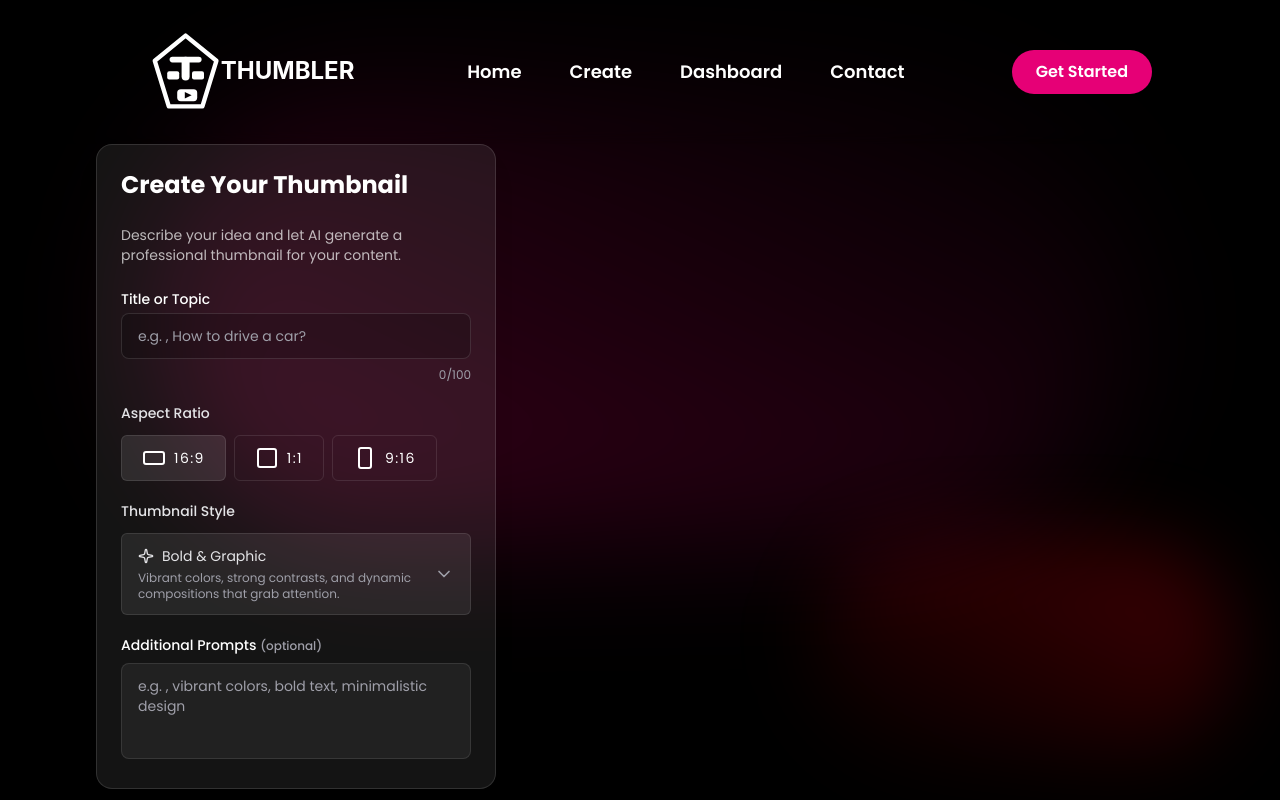
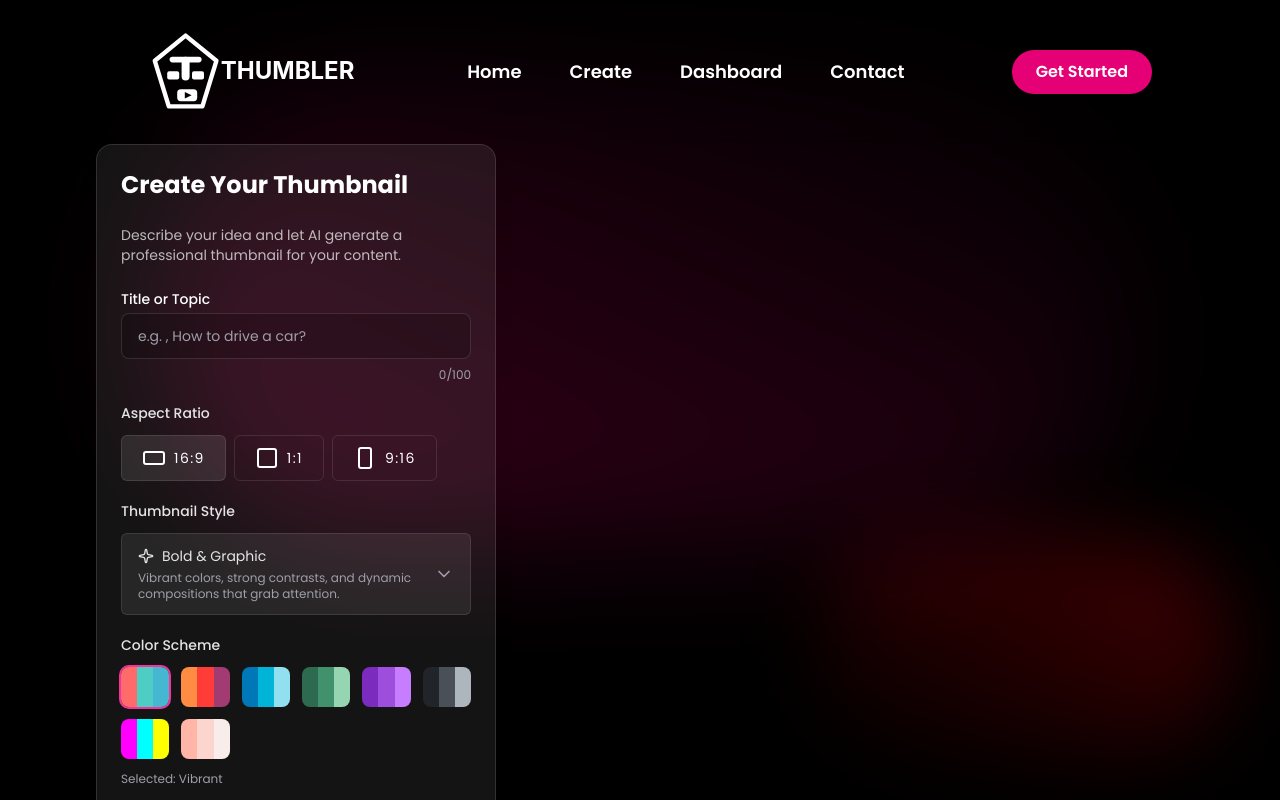
Before and after one commit to sus130/THUMBLER-AI-THUMBNAIL-GENERATOR, a React (Vite) app: page /create/1 in a window 1280 px wide. Shown: the top 800 px of the page. Built offline with nearby package versions, Linux system fonts and the light colour scheme.

Commit message:
Update project

```diff
--- a/src/components/ColorSchemeSelector.tsx
+++ b/src/components/ColorSchemeSelector.tsx
@@ -1,69 +1,30 @@
-import { ChevronDownIcon } from "lucide-react";
+import React from 'react';
 import { colorSchemes } from "../assests/assets";
 
-const ColorSchemeSelector = ({
-    value,
-    onChange,
-    isOpen,
-    setIsOpen,
-}: {
-    value: string;
-    onChange: (id: string) => void;
-    isOpen: boolean;
-    setIsOpen: (open: boolean) => void;
-}) => {
-    const currentScheme = colorSchemes.find((cs) => cs.id === value);
-
+const ColorSchemeSelector = ({ value, onChange }: { value: string; onChange: (color: string) => void }) => {
     return (
-        <div className="relative space-y-3">
+        <div className="space-y-3">
             <label className="block text-sm font-medium text-zinc-200">Color Scheme</label>
 
-            <button
-                type="button"
-                onClick={() => setIsOpen(!isOpen)}
-                className="flex w-full items-center justify-between rounded-md border px-4 py-3 text-left transition bg-white/8 border-white/10 text-zinc-200 hover:bg-white/12"
-            >
-                <div className="space-y-1 flex-1">
-                    <div className="flex items-center gap-3">
-                        <div
-                            className="h-6 w-6 rounded border border-white/20"
-                            style={{
-                                background: `linear-gradient(135deg, ${currentScheme?.colors[0]}, ${currentScheme?.colors[1]})`,
-                            }}
-                        />
-                        <span>{currentScheme?.name}</span>
-                    </div>
-                </div>
-                <ChevronDownIcon
-                    className={`h-5 w-5 text-zinc-400 transition-transform ${
-                        isOpen ? "rotate-180" : ""
-                    }`}
-                />
-            </button>
-
-            {isOpen && (
-                <div className="absolute top-full z-50 mt-1 w-full rounded-md border border-white/12 bg-black/20 backdrop-blur-3xl shadow-lg max-h-96 overflow-y-auto">
+            <div className="grid grid-cols-6 gap-3">
                 {colorSchemes.map((scheme) => (
                     <button
                         key={scheme.id}
+                        onClick={() => onChange(scheme.id)}
+                        className={`relative rounded-lg transition-all ${value === scheme.id ? 'ring-2 ring-pink-500' : ''}`}
+                        title={scheme.name}
                         type="button"
-                            onClick={() => {
-                                onChange(scheme.id);
-                                setIsOpen(false);
-                            }}
-                            className="flex w-full items-center gap-3 px-4 py-3 text-left transition hover:bg-black/30"
                     >
-                            <div
-                                className="h-6 w-6 rounded border border-white/20 flex-shrink-0"
-                                style={{
-                                    background: `linear-gradient(135deg, ${scheme.colors[0]}, ${scheme.colors[1]})`,
-                                }}
-                            />
-                            <span className="text-zinc-100">{scheme.name}</span>
+                        <div className="flex h-10 rounded-lg overflow-hidden">
+                            {scheme.colors.map((color, i) => (
+                                <div key={i} className="flex-1" style={{ backgroundColor: color }} />
+                            ))}
+                        </div>
                     </button>
                 ))}
             </div>
-            )}
+
+            <p className="text-xs text-zinc-400">Selected: {colorSchemes.find((s) => s.id === value)?.name}</p>
         </div>
     );
 };
--- a/src/pages/Create.tsx
+++ b/src/pages/Create.tsx
@@ -4,6 +4,7 @@ import SoftBackdrop from "../components/SoftBackdrop";
 import AspectRatioSelector from "../components/AscpectRatioSelector";
 import StyleSelector from "../components/StyleSelector";
 import { colorSchemes, type AspectRatio, type ThumbnailStyle } from "../assests/assets";
+import ColorSchemeSelector from "../components/ColorSchemeSelector";
 
 
 const Create = () => {
@@ -43,7 +44,7 @@ const Create = () => {
 				<main className="max-w-6xl mx-auto px-4 sm:px-6 lg:px-8 py-8 pb-28 lg:pb-8">
 					<div className="grid lg:grid-cols-[400px_1fr] gap-8">
 						{/* LEFT PANEL */}
-						<div className={`space-y-6 ${id && 'pointer-events-none'}`}>
+						<div className="space-y-6">
 							<div className="mt-4 p-6 rounded-2xl bg-white/8 border border-white/12 shadow-xl space-y-6">
 								<h2 className="text-2xl font-bold text-white">Create Your Thumbnail</h2>
 								<p className="text-white/70">Describe your idea and let AI generate a professional thumbnail for your content.</p>
@@ -64,6 +65,7 @@ const Create = () => {
 									{/* StyleSelector */}
 									<StyleSelector value={style} onChange={setStyle} isOpen={styleDropdownOpen} setIsOpen={setStyleDropdownOpen}/>
 						{/* ColorSchemeSelector */}
+						<ColorSchemeSelector value={colorScheme} onChange={setColorScheme}/>
 									<div className="space-y-2">
 										<label className="block text-sm font-medium">
 											Additional Prompts <span className="text-zinc-400 text-xs">(optional)</span>
```
Lines whose indentation alone changed are shown as unchanged.
